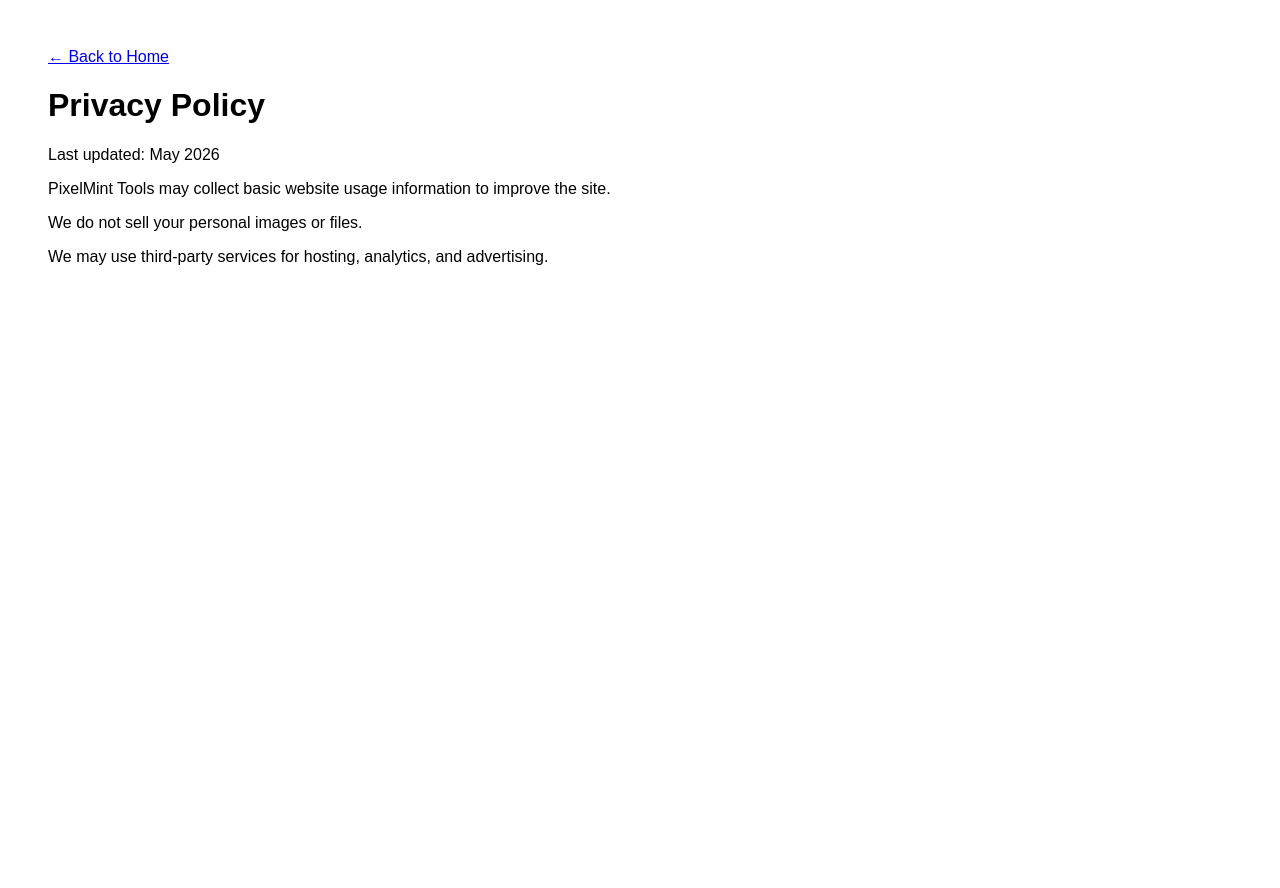
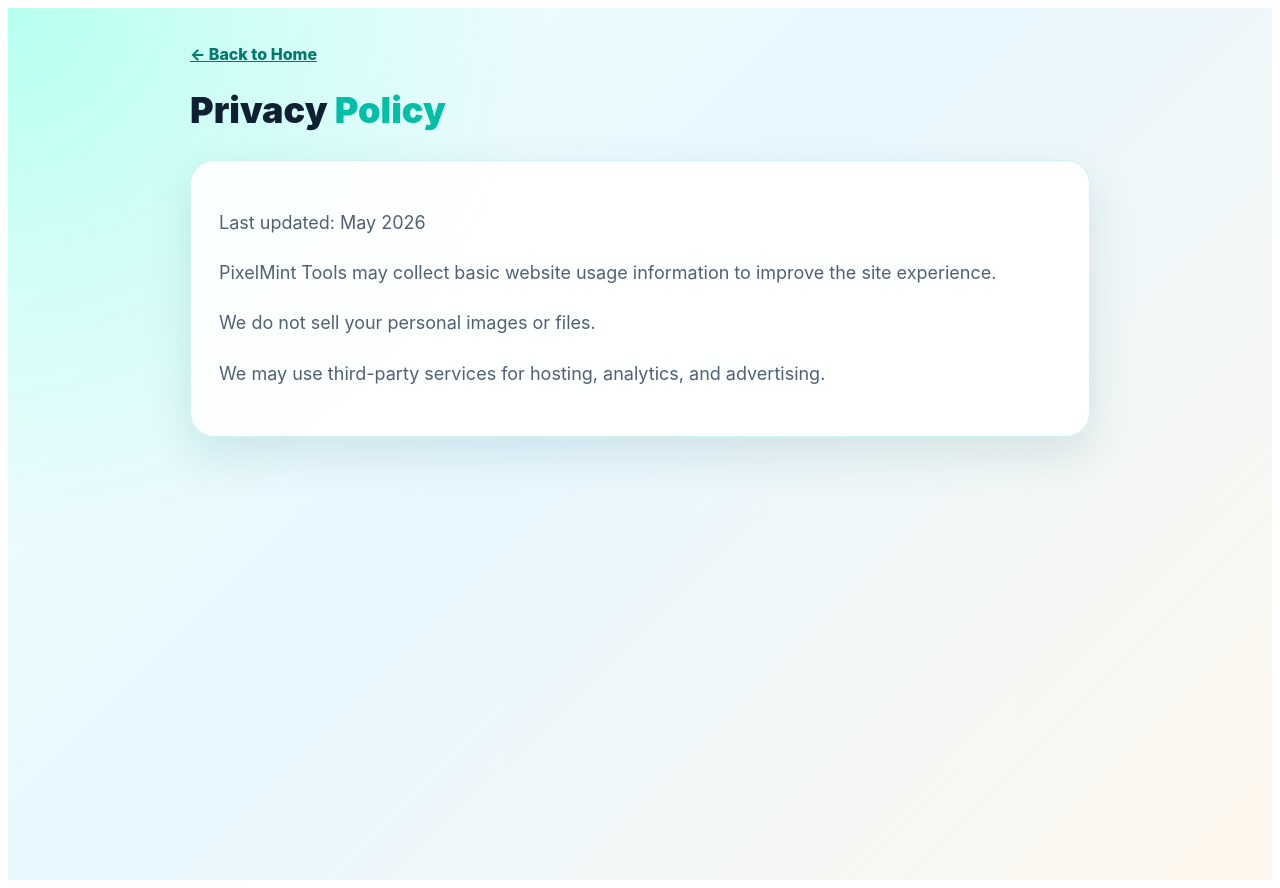
Before and after one commit to gramaziofamily/pixelminttools, a Next.js app: page /privacy-policy in a window 1280 px wide. Before the commit the page ends 800 px from the top, so only its background shows below. Built offline with nearby package versions, Linux system fonts and the light colour scheme.

Commit message:
Update page.js

```diff
--- a/app/privacy-policy/page.js
+++ b/app/privacy-policy/page.js
@@ -1,24 +1,60 @@
 export default function PrivacyPolicyPage() {
   return (
-    <main style={{ padding: "40px", fontFamily: "Arial, sans-serif" }}>
-      <a href="/">← Back to Home</a>
+    <main
+      style={{
+        minHeight: "100vh",
+        background:
+          "radial-gradient(circle at top left, #b7fff2 0%, transparent 35%), linear-gradient(135deg, #f0fffb 0%, #e8f7ff 45%, #fff7ed 100%)",
+        padding: "36px 20px",
+        fontFamily: "Avenir Next, Inter, ui-sans-serif, system-ui, sans-serif",
+        color: "#102033",
+      }}
+    >
+      <section style={{ maxWidth: "900px", margin: "0 auto" }}>
+        <a
+          href="/"
+          style={{ color: "#04786b", fontWeight: "800" }}
+        >
+          ← Back to Home
+        </a>
 
-      <h1>Privacy Policy</h1>
+        <h1
+          style={{
+            fontSize: "36px",
+            fontWeight: "900",
+            marginTop: "28px",
+            lineHeight: "1.05",
+          }}
+        >
+          Privacy <span style={{ color: "#00bfa6" }}>Policy</span>
+        </h1>
 
-      <p>Last updated: May 2026</p>
+        <div
+          style={{
+            background: "rgba(255,255,255,0.92)",
+            borderRadius: "24px",
+            padding: "28px",
+            border: "1px solid rgba(0,191,166,0.18)",
+            boxShadow: "0 18px 45px rgba(15,79,88,0.12)",
+          }}
+        >
+          <p style={{ fontSize: "18px", lineHeight: "1.8", color: "#516174" }}>
+            Last updated: May 2026
+          </p>
 
-      <p>
-        PixelMint Tools may collect basic website usage information to improve
-        the site.
-      </p>
+          <p style={{ fontSize: "18px", lineHeight: "1.8", color: "#516174" }}>
+            PixelMint Tools may collect basic website usage information to improve the site experience.
+          </p>
 
-      <p>
-        We do not sell your personal images or files.
-      </p>
+          <p style={{ fontSize: "18px", lineHeight: "1.8", color: "#516174" }}>
+            We do not sell your personal images or files.
+          </p>
 
-      <p>
-        We may use third-party services for hosting, analytics, and advertising.
-      </p>
+          <p style={{ fontSize: "18px", lineHeight: "1.8", color: "#516174" }}>
+            We may use third-party services for hosting, analytics, and advertising.
+          </p>
+        </div>
+      </section>
     </main>
   );
 }
```
